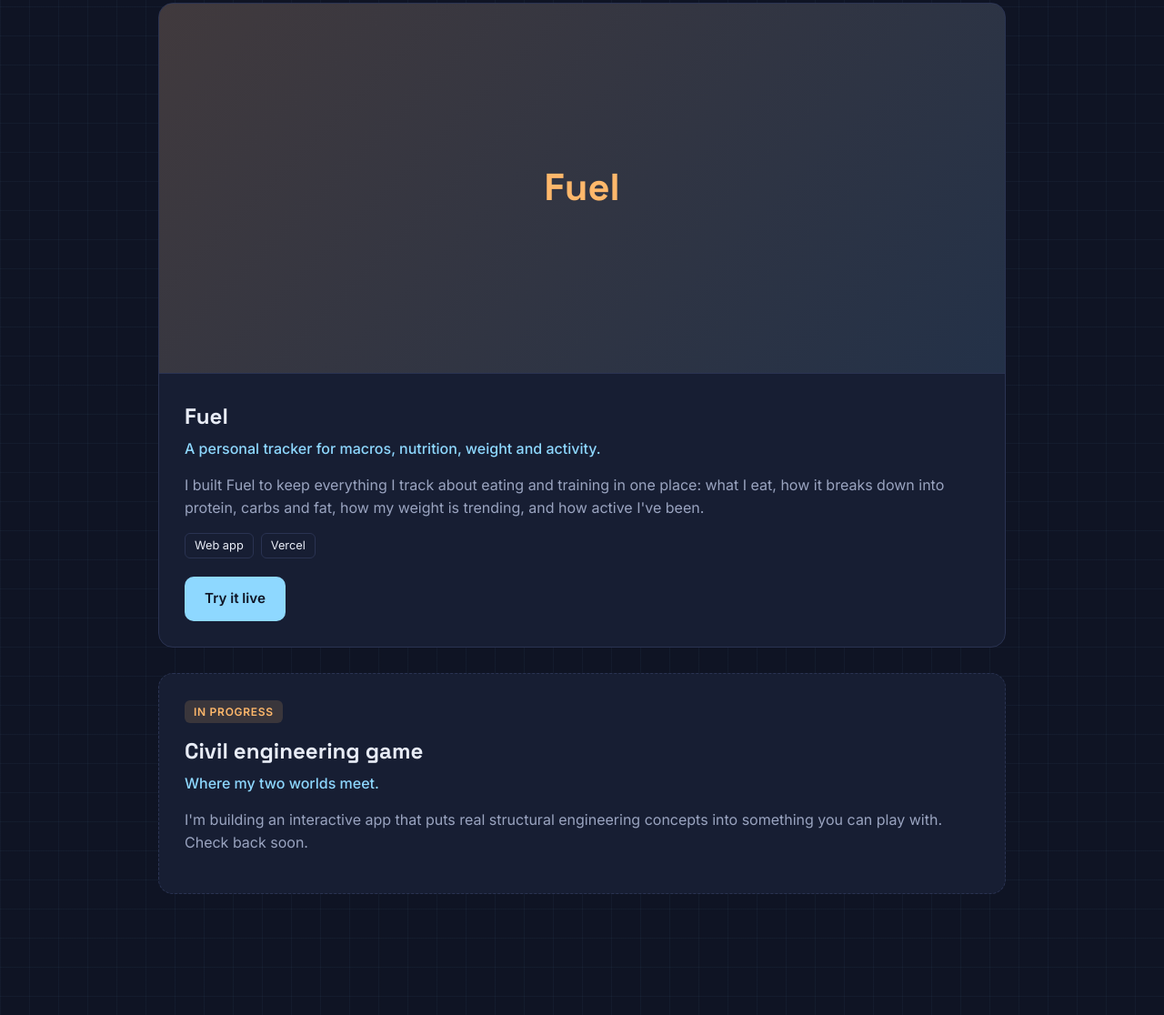
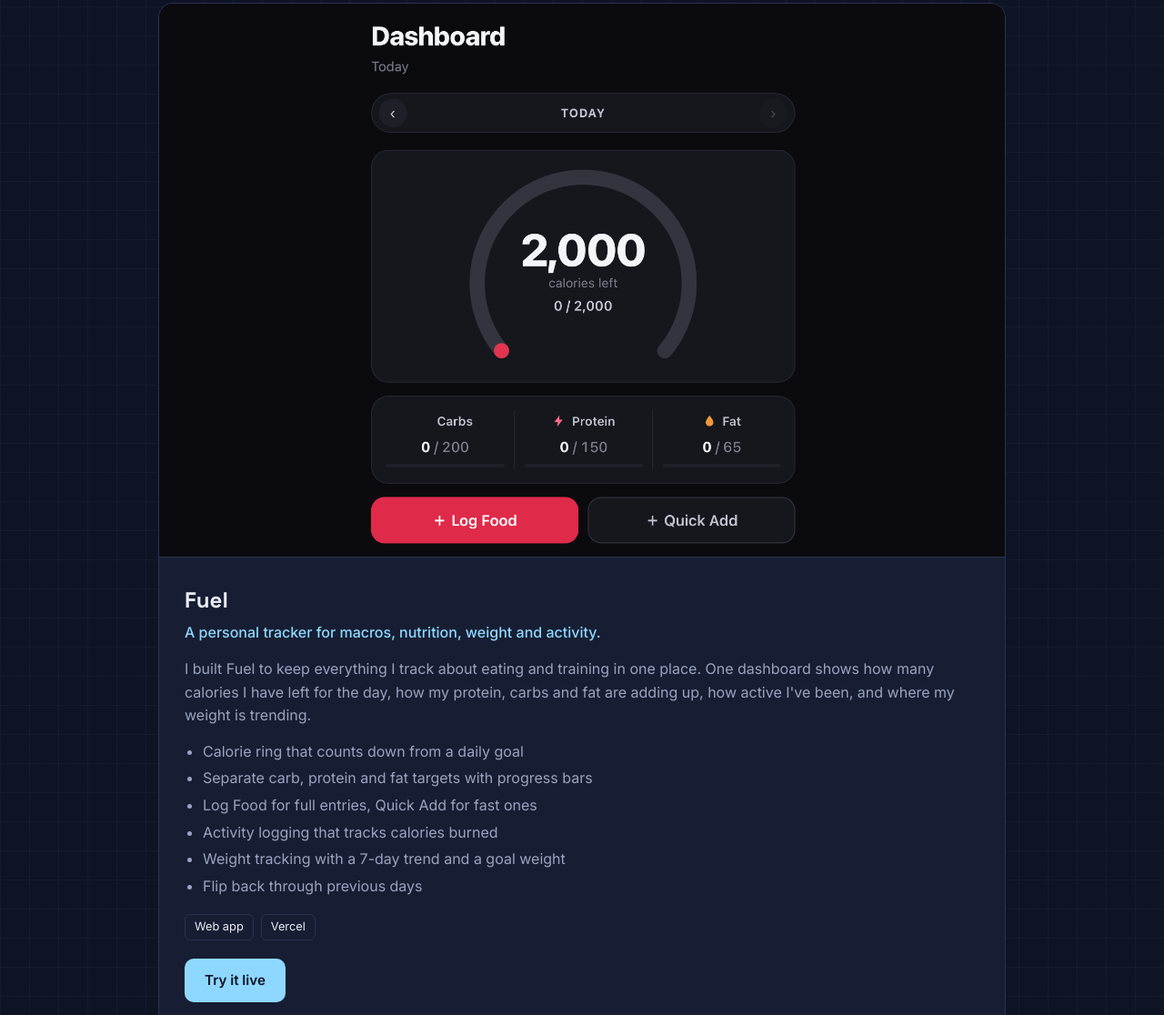
Before and after one commit to orirevalentine-code/orirevalentine.github.io, a plain HTML site: page index.html in a window 1280 px wide. Shown: the part 1657-2773 px from the top of the page at 91% size. Drawn offline with Linux system fonts and the light colour scheme.

Commit message:
Add Fuel screenshot and feature list
Co-Authored-By: Claude Opus 5.5 <noreply@anthropic.com>
Claude-Session: https://claude.ai/code/session_01CiV3ZCHxvKkjit7YFGGzsh

```diff
--- a/index.html
+++ b/index.html
@@ -141,13 +141,19 @@
 
       <!-- Fuel -->
       <article class="project">
-        <div class="placeholder-img" style="border-bottom-style:solid;background:linear-gradient(135deg,rgba(255,184,107,0.18),rgba(142,216,255,0.10));">
-          <span style="font-family:'Space Grotesk',sans-serif;font-size:2.6rem;font-weight:700;color:var(--accent-2);">Fuel</span>
-        </div>
+        <img src="fuel.png" alt="Fuel dashboard showing a calorie ring with 2,000 calories left, carbs/protein/fat targets, and Log Food and Quick Add buttons">
         <div class="body">
           <h3>Fuel</h3>
           <div class="pitch">A personal tracker for macros, nutrition, weight and activity.</div>
-          <p>I built Fuel to keep everything I track about eating and training in one place: what I eat, how it breaks down into protein, carbs and fat, how my weight is trending, and how active I've been.</p>
+          <p>I built Fuel to keep everything I track about eating and training in one place. One dashboard shows how many calories I have left for the day, how my protein, carbs and fat are adding up, how active I've been, and where my weight is trending.</p>
+          <ul>
+            <li>Calorie ring that counts down from a daily goal</li>
+            <li>Separate carb, protein and fat targets with progress bars</li>
+            <li>Log Food for full entries, Quick Add for fast ones</li>
+            <li>Activity logging that tracks calories burned</li>
+            <li>Weight tracking with a 7-day trend and a goal weight</li>
+            <li>Flip back through previous days</li>
+          </ul>
           <div class="stack">
             <span>Web app</span><span>Vercel</span>
           </div>
```
Also changed, not shown: fuel.png (added).
